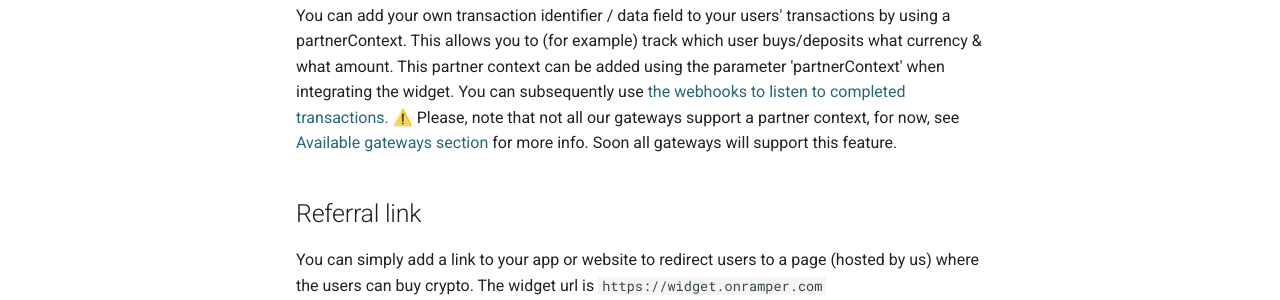
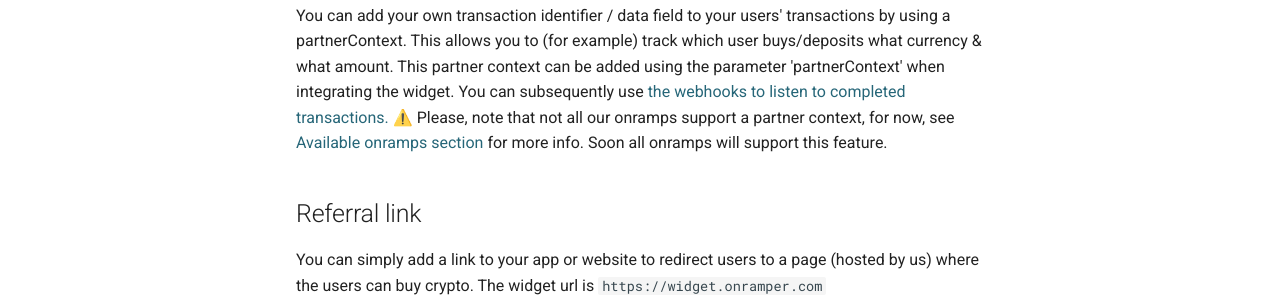
Before and after one commit to onramper/docs, an MkDocs documentation site: the page built from docs/widget.md, in a window 1280 px wide and 900 px high, scrolled down 1385 px. Shown: the part 152-452 px from the top of the window. Built offline with MkDocs 1.6.1 and Material for MkDocs 9.7.7, drawn with Linux system fonts in a browser that asks for light colours.

Commit message:
Changed mentions from gateway > onramp

```diff
--- a/docs/widget.md
+++ b/docs/widget.md
@@ -33,7 +33,7 @@ Note: Due to the nature of the data retrieved with a test key it has no guarante
 # Partner Context & Webhooks
 
 You can add your own transaction identifier / data field to your users' transactions by using a partnerContext. This allows you to (for example) track which user buys/deposits what currency & what amount. This partner context can be added using the parameter 'partnerContext' when integrating the widget. You can subsequently use <a href="https://docs.onramper.com/API-Reference/#webhooks" target ='_blank' > the webhooks to listen to completed transactions.</a>
-⚠️ Please, note that not all our gateways support a partner context, for now, see <a href="https://docs.onramper.com/API-Reference/#available-gateways" target ='_blank' >Available gateways section</a> for more info. Soon all gateways will support this feature.
+⚠️ Please, note that not all our onramps support a partner context, for now, see <a href="https://docs.onramper.com/API-Reference/#available-onramps" target ='_blank' >Available onramps section</a> for more info. Soon all onramps will support this feature.
 
 ## Referral link
 
```
